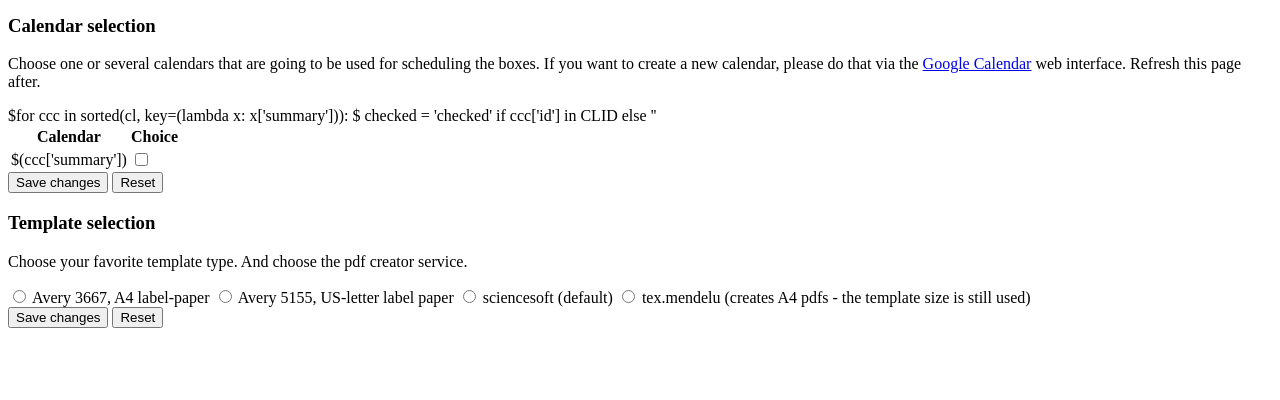
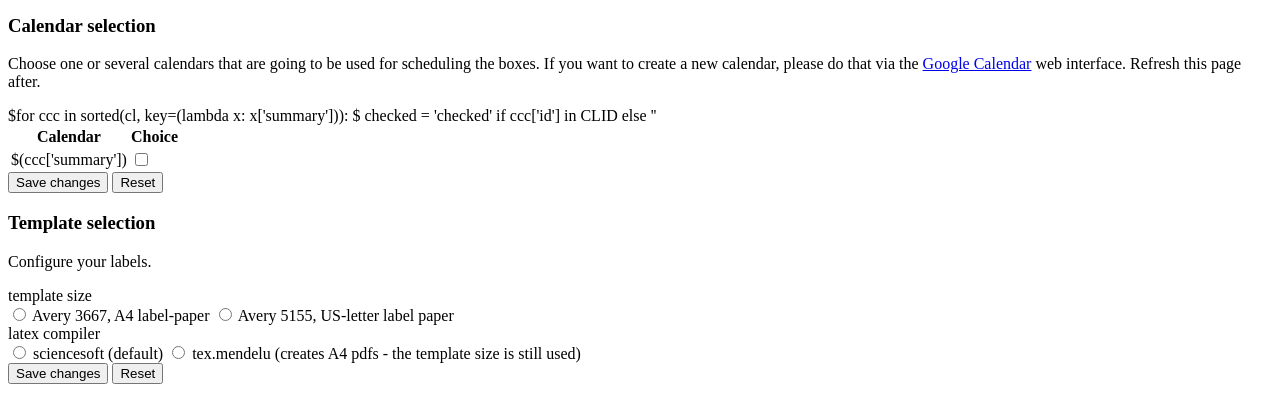
Before and after one commit to ap--/webflipflapp, a Python web app: template templates/config.html in a window 1280 px wide. Shown: the part 554-954 px from the top of the page. Before the commit the page ends 882 px from the top, so only its background shows below. Run offline with Jinja, Linux system fonts and the light colour scheme; the template is opened without the code that fills it, so the values that code supplies are empty.

Commit message:
Fixing mistakes

```diff
--- a/app.yaml
+++ b/app.yaml
@@ -1,5 +1,5 @@
 application: webflipflapp
-version: 1-4-40
+version: 1-4-41
 runtime: python27
 api_version: 1
 threadsafe: true
--- a/lib/labels.py
+++ b/lib/labels.py
@@ -171,7 +171,7 @@
             CHARS = string.ascii_uppercase + string.digits
             out = "LABELS_%s.pdf" % "".join( random.choice(CHARS) for _ in range(6) )
         URL = 'http://sciencesoft.at/image/latexurl/%s' % out
-    elif provider == "tex.mendelu.cz":
+    elif provider == "lp2":
         # tex.mendelu.cz online latex compiler
         OPTIONS = {'pole' : tex,
                    'pdf' : 'PDF',
--- a/main.py
+++ b/main.py
@@ -38,6 +38,9 @@
     web.header('Content-Type', 'text/plain')
     return pprint.pformat(ob)
 
+# XXXXXXXXXXXXXXXXX
+SHOW_ERRORS = False
+# XXXXXXXXXXXXXXXXX
 
 #--------------------------------------------------
 # Defining the database stuff for userdata storage
@@ -122,7 +125,7 @@
                 return f(*args, **kwargs)
             except Exception as e:
                 sp = '%s\n%s\n' % (prefix, '~'*len(prefix))
-                if False:
+                if SHOW_ERRORS:
                     se = 'ERROR: %s\n' % str(e)
                     st = traceback.format_exc().strip().replace('\n', '\n> ')
                     web.header('Content-Type', 'text/plain')
--- a/templates/config.html
+++ b/templates/config.html
@@ -144,11 +144,15 @@
       <div class="row">
         <div class="span12">
           <h3>Template selection</h3>
-          <p>Choose your favorite template type. And choose the pdf creator service.</p>
+          <p>Configure your labels.</p>
         </div>
       </div>
 
-      <form name='input' action="/config" method='get'>
+      <form class="form-horizontal" name='input' action="/config" method='get'>
+
+        <div class="control-group">
+          <label class="control-label">template size</label>
+          <div class="controls">
             <label class="radio">
                 <input type='radio' name='pagesize' value="a4" $(lta4checked)/>
                     Avery 3667, A4 label-paper
@@ -157,7 +161,11 @@
                 <input type='radio' name='pagesize' value="us" $(ltuschecked)/>
                     Avery 5155, US-letter label paper
             </label>
-
+          </div>
+        </div>
+        <div class="control-group">
+          <label class="control-label">latex compiler</label>
+          <div class="controls">
             <label class="radio">
                 <input type='radio' name='provider' value="lp1" $(lp1checked)/>
                     sciencesoft (default)
@@ -166,6 +174,8 @@
                 <input type='radio' name='provider' value="lp2" $(lp2checked)/>
                     tex.mendelu (creates A4 pdfs - the template size is still used)
             </label>
+          </div>
+        </div>
 
         <input type="hidden" name="tab" value="tab3">
 
```
Lines whose indentation alone changed are shown as unchanged.
